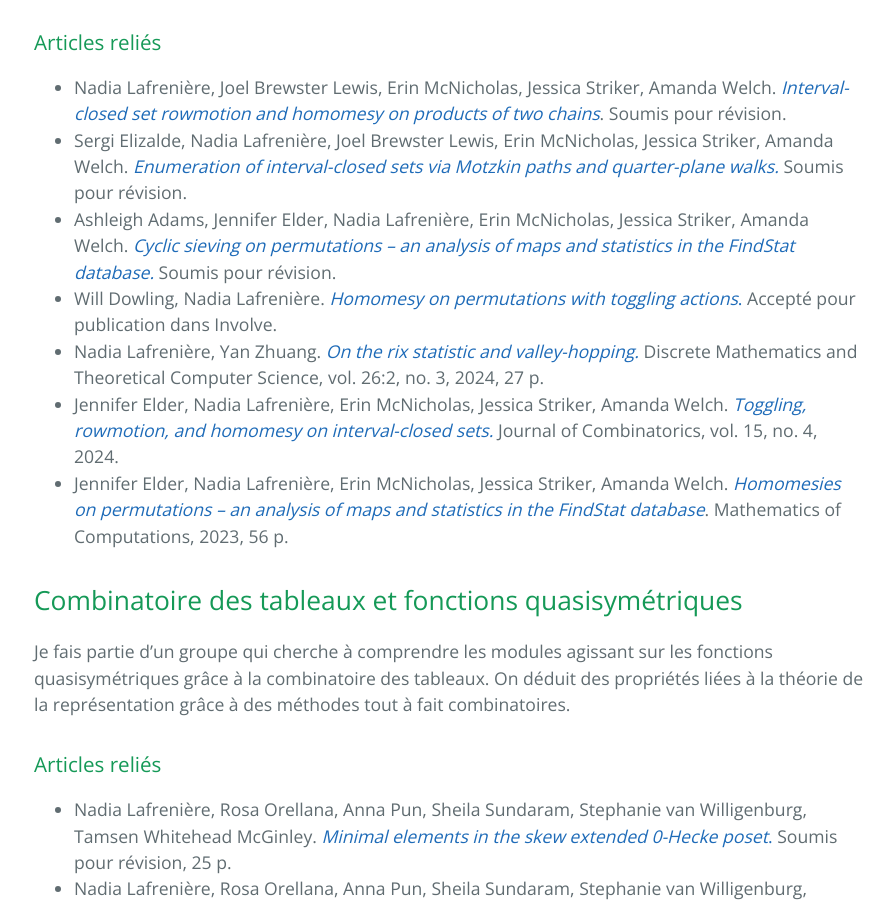
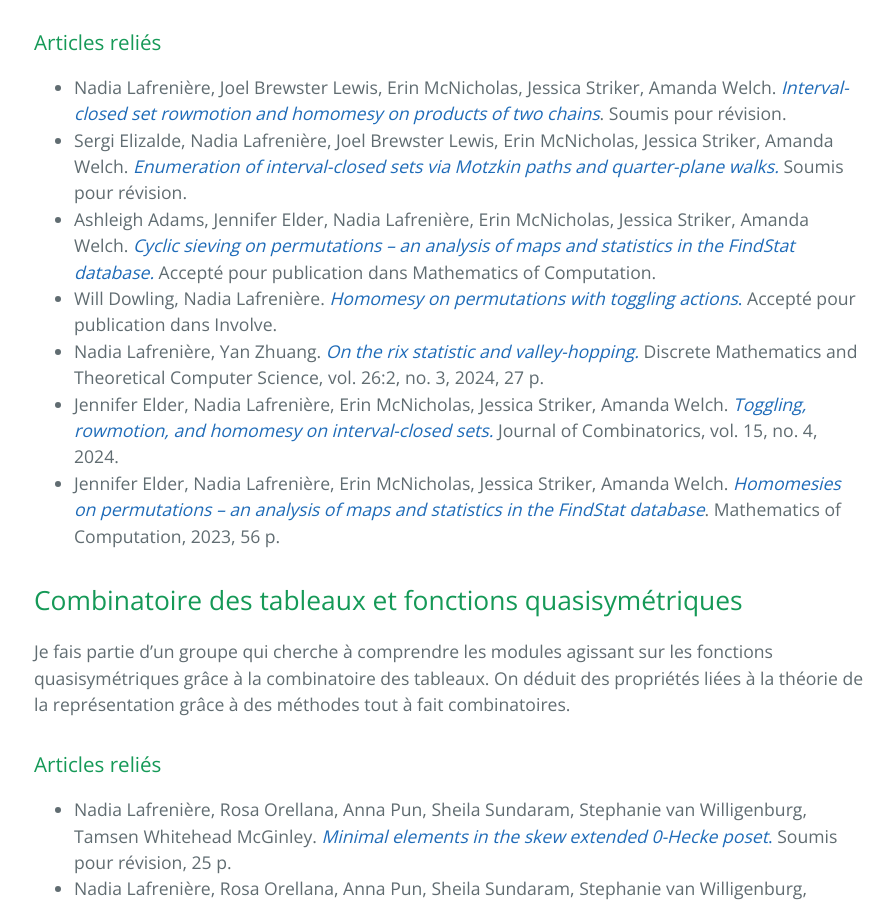
Before and after one commit to nadialafreniere/nadialafreniere.github.io, a Jekyll site: the page built from recherche.md, in a window 1280 px wide and 900 px high, scrolled down 1288 px. Shown: the whole window, without its empty margins (190-1083 px from the left). Built offline with Jekyll 4.4.1, drawn with Linux system fonts in a browser that asks for light colours; our own code applies the rules of GitHub Pages for plain Markdown files.

Commit message:
Accepted paper (CSP)

```diff
--- a/recherche.md
+++ b/recherche.md
@@ -27,11 +27,11 @@ Je suis particulièrement intéressée par les propriétés des actions sur les
 ### Articles reliés
 - Nadia Lafrenière, Joel Brewster Lewis, Erin McNicholas, Jessica Striker, Amanda Welch. [_Interval-closed set rowmotion and homomesy on products of two chains_](https://arxiv.org/abs/2505.04000). Soumis pour révision.
 - Sergi Elizalde, Nadia Lafrenière, Joel Brewster Lewis, Erin McNicholas, Jessica Striker, Amanda Welch. [_Enumeration of interval-closed sets via Motzkin paths and quarter-plane walks._](https://arxiv.org/abs/2412.16368) Soumis pour révision.
-- Ashleigh Adams, Jennifer Elder, Nadia Lafrenière, Erin McNicholas, Jessica Striker, Amanda Welch. [_Cyclic sieving on permutations -- an analysis of maps and statistics in the FindStat database._](https://arxiv.org/abs/2402.16251) Soumis pour révision.
+- Ashleigh Adams, Jennifer Elder, Nadia Lafrenière, Erin McNicholas, Jessica Striker, Amanda Welch. [_Cyclic sieving on permutations -- an analysis of maps and statistics in the FindStat database._](https://arxiv.org/abs/2402.16251) Accepté pour publication dans Mathematics of Computation.
 - Will Dowling, Nadia Lafrenière. [_Homomesy on permutations with toggling actions_.](https://arxiv.org/abs/2312.02383) Accepté pour publication dans Involve.
 - Nadia Lafrenière, Yan Zhuang. [_On the rix statistic and valley-hopping._](https://dmtcs.episciences.org/13136/pdf) Discrete Mathematics and Theoretical Computer Science, vol. 26:2, no. 3, 2024, 27 p.
 - Jennifer Elder, Nadia Lafrenière, Erin McNicholas, Jessica Striker, Amanda Welch. [_Toggling, rowmotion, and homomesy on interval-closed sets._](ELMSW-ICS1.pdf) Journal of Combinatorics, vol. 15, no. 4, 2024.
-- Jennifer Elder, Nadia Lafrenière, Erin McNicholas, Jessica Striker, Amanda Welch. [_Homomesies on permutations -- an analysis of maps and statistics in the FindStat database_](https://arxiv.org/abs/2206.13409). Mathematics of Computations, 2023, 56 p.
+- Jennifer Elder, Nadia Lafrenière, Erin McNicholas, Jessica Striker, Amanda Welch. [_Homomesies on permutations -- an analysis of maps and statistics in the FindStat database_](https://arxiv.org/abs/2206.13409). Mathematics of Computation, 2023, 56 p.
 
 ## Combinatoire des tableaux et fonctions quasisymétriques
 Je fais partie d'un groupe qui cherche à comprendre les modules agissant sur les fonctions quasisymétriques grâce à la combinatoire des tableaux. On déduit des propriétés liées à la théorie de la représentation grâce à des méthodes tout à fait combinatoires.
```
Also changed, not shown: research.md (+2 -2 lines).
